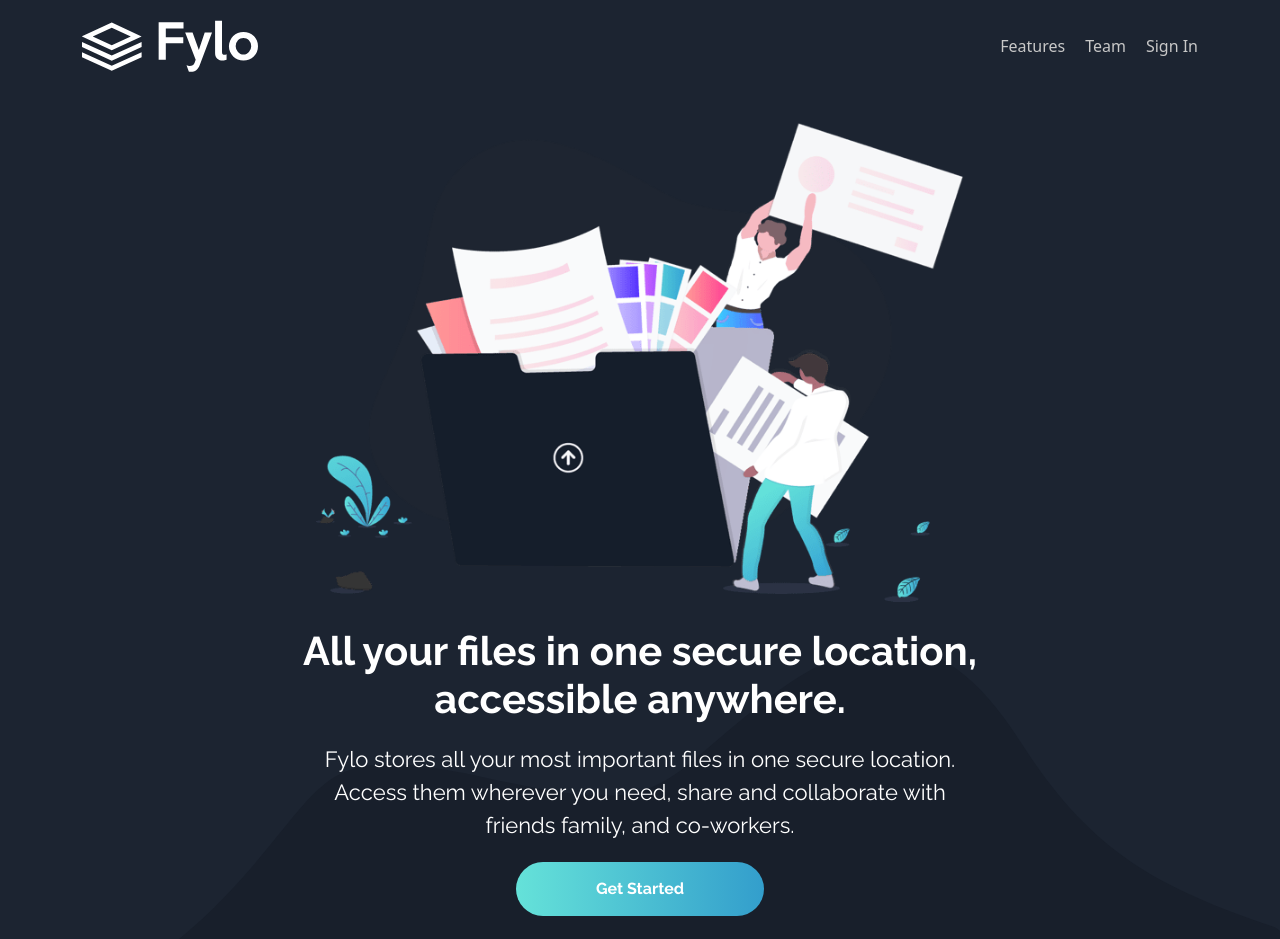
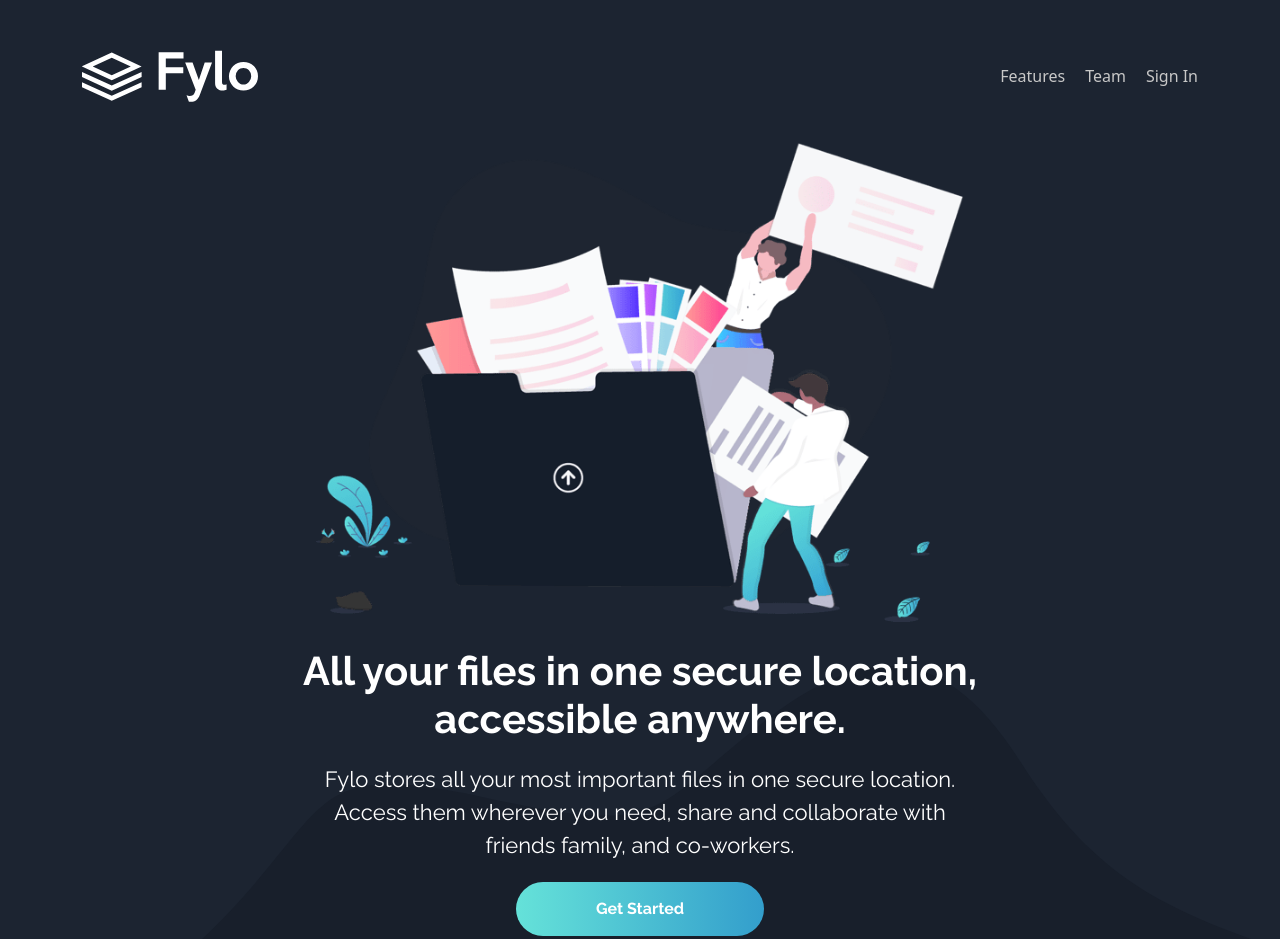
Before and after one commit to hydoor-ahmed/Dark-WebSite, a plain HTML site: page index.html in a window 1280 px wide. Shown: the top 939 px of the page. Drawn offline with Linux system fonts and the light colour scheme.

Commit message:
Dark WebSite

```diff
--- a/scss/_navbar.scss
+++ b/scss/_navbar.scss
@@ -2,7 +2,8 @@ header {
   background: $headerbg
 }
 nav {
-  padding: 20px 0;
+  padding-top: 50px;
+  padding-bottom: 10px;
 
   .container {
     display: flex;
```
Also changed, not shown: scss/main.css, 1 other file.
